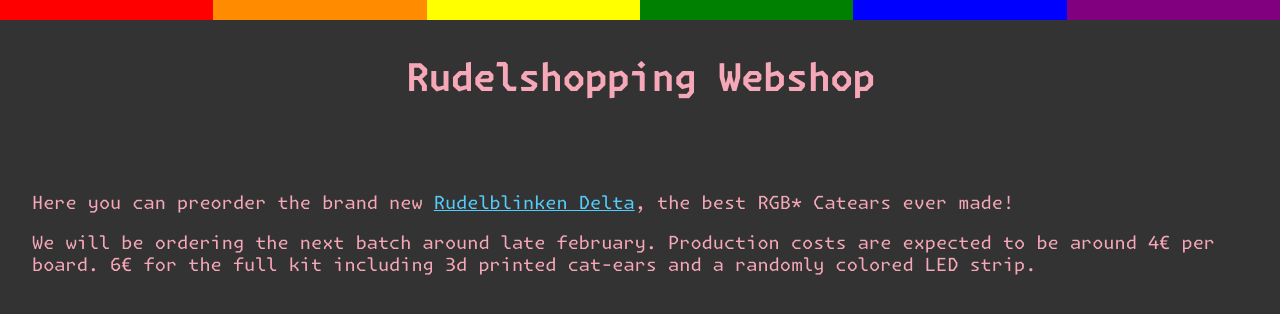
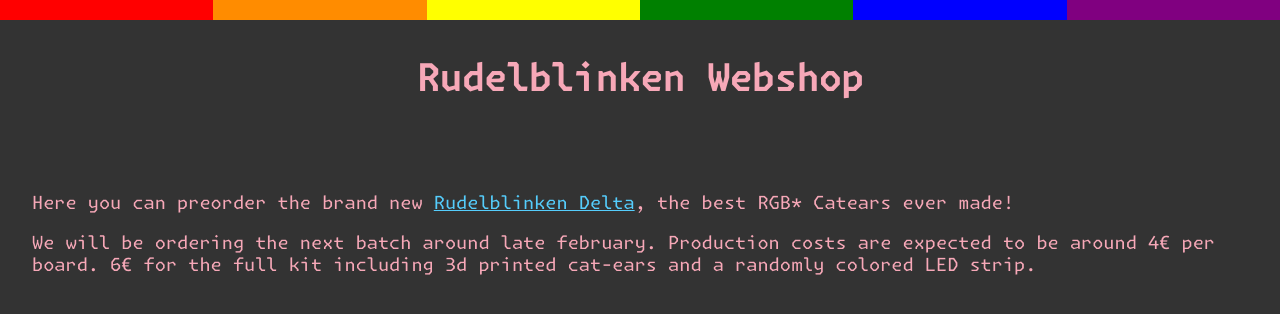
Before and after one commit to zebreus/rudelshopping, a plain HTML site: page index.html in a window 1280 px wide. Drawn offline with Linux system fonts and the light colour scheme.

Commit message:
Change heading

```diff
--- a/index.html
+++ b/index.html
@@ -138,7 +138,7 @@
         <div class="blue"></div>
     </div>
     <header>
-        <h1>Rudelshopping Webshop</h1>
+        <h1>Rudelblinken Webshop</h1>
     </header>
 
     <div class="container">
```
